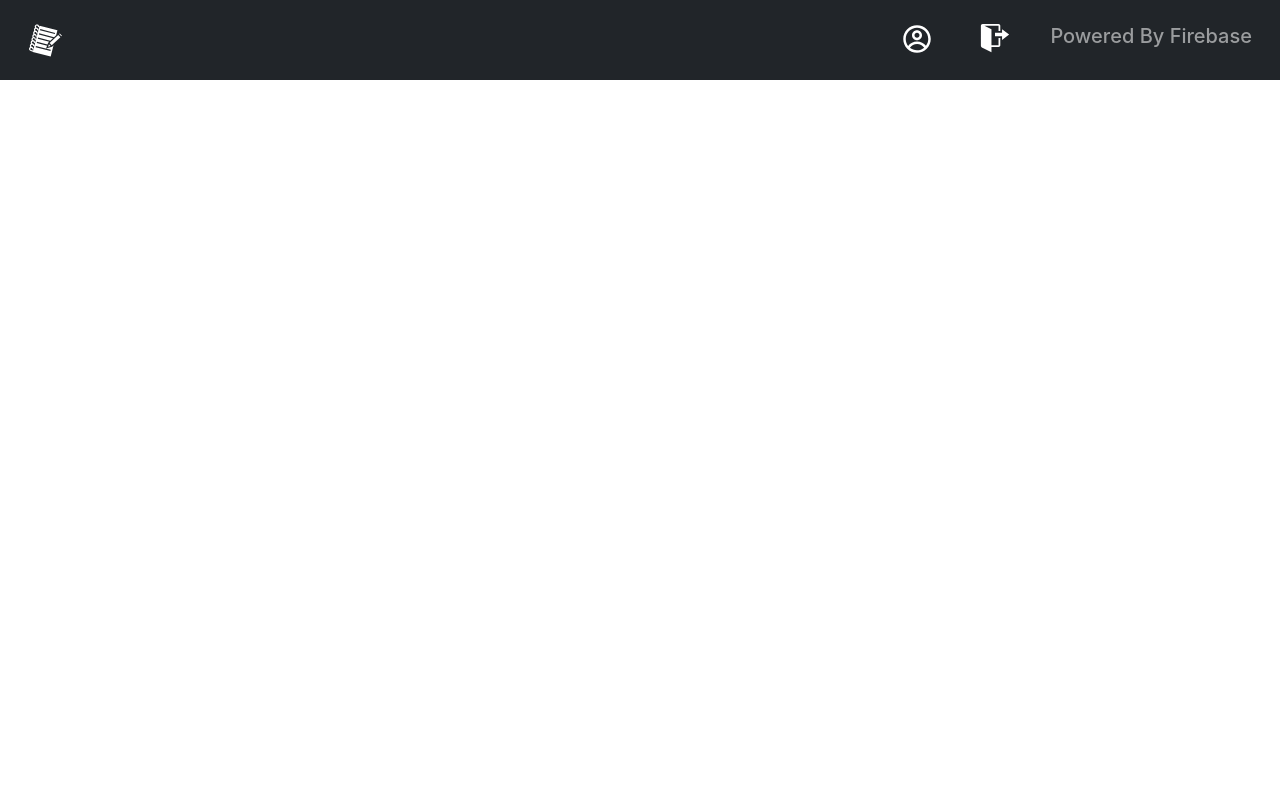
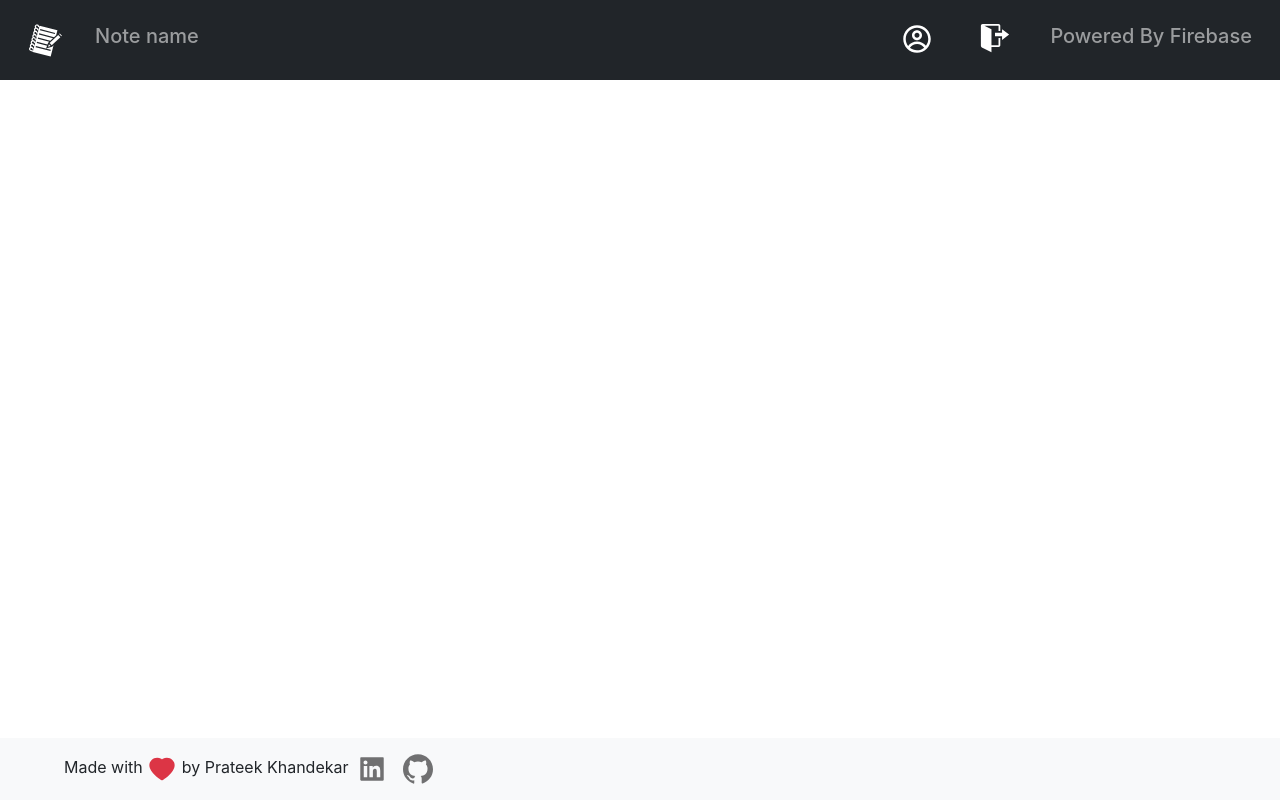
Before and after one commit to KhandekarPrateek/Notes-App, a React (Create React App) app: page /dashboard in a window 1280 px wide. Built offline with nearby package versions, Linux system fonts and the light colour scheme.

Commit message:
Footer added

```diff
--- a/src/App.js
+++ b/src/App.js
@@ -5,6 +5,7 @@ import SignIn from "./pages/OnboardPage/SignIn";
 import SignUp from "./pages/OnboardPage/SignUp";
 import DashBoard from "./pages/DashBoard";
 import Profile from "./pages/Profile";
+import Footer from "./common/Footer";
 
 function App() {
   return (
@@ -17,6 +18,7 @@ function App() {
           <Route path="/profile" element={<Profile />} />
         </Route>
       </Routes>
+      <Footer />
     </div>
   );
 }
--- /dev/null
+++ b/src/common/Footer/index.js
@@ -0,0 +1,46 @@
+import React from "react";
+import { useState } from "react";
+import { SiGithub } from "react-icons/si";
+import { AiFillLinkedin, AiFillHeart } from "react-icons/ai";
+import {
+  Collapse,
+  Navbar,
+  NavbarToggler,
+  Nav,
+  NavItem,
+  NavLink,
+  NavbarText,
+} from "reactstrap";
+
+const Footer = () => {
+  const [toggle, setToggle] = useState(false);
+  const Footertoggle = (oldToggle) => {
+    setToggle((oldToggle) => !oldToggle);
+  };
+
+  return (
+    <Navbar light expand="md" className="bg-light w-100 ps-5" fixed="bottom">
+      <NavbarToggler onClick={Footertoggle} />
+      <Collapse isOpen={toggle} navbar>
+        <Nav className="ms-1" navbar>
+          <NavItem className="pt-2">
+            Made with <AiFillHeart size={30} className="text-danger" /> by
+            Prateek Khandekar
+          </NavItem>
+
+          <NavItem>
+            <NavLink href="https://www.linkedin.com/in/prateek-khandekar-54966824b/">
+              <AiFillLinkedin size={30} />
+            </NavLink>
+          </NavItem>
+          <NavItem>
+            <NavLink href="https://github.com/KhandekarPrateek">
+              <SiGithub size={30} />
+            </NavLink>
+          </NavItem>
+        </Nav>
+      </Collapse>
+    </Navbar>
+  );
+};
+export default Footer;
--- a/src/pages/DashBoard/index.js
+++ b/src/pages/DashBoard/index.js
@@ -29,6 +29,9 @@ const DashBoard = () => {
           <GiNotebook size={35} className="mx-3" />
         </NavbarBrand>
         <NavbarToggler onClick={toggle} />
+        <NavbarText>
+          <h5>Note name</h5>
+        </NavbarText>
         <Collapse isOpen={isOpen} navbar className="navbar-text">
           <Nav className="ml-auto " navbar>
             <NavItem>
```
